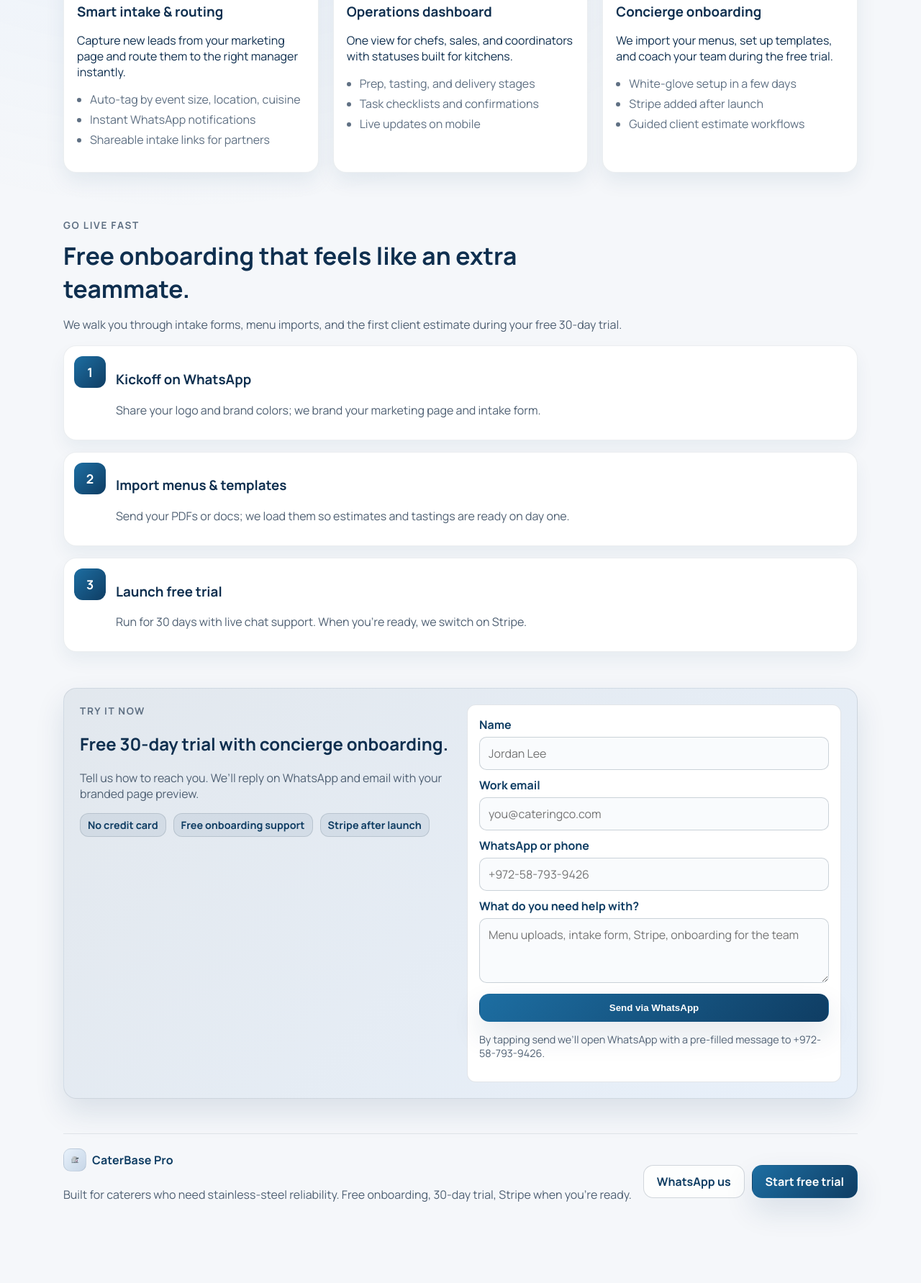
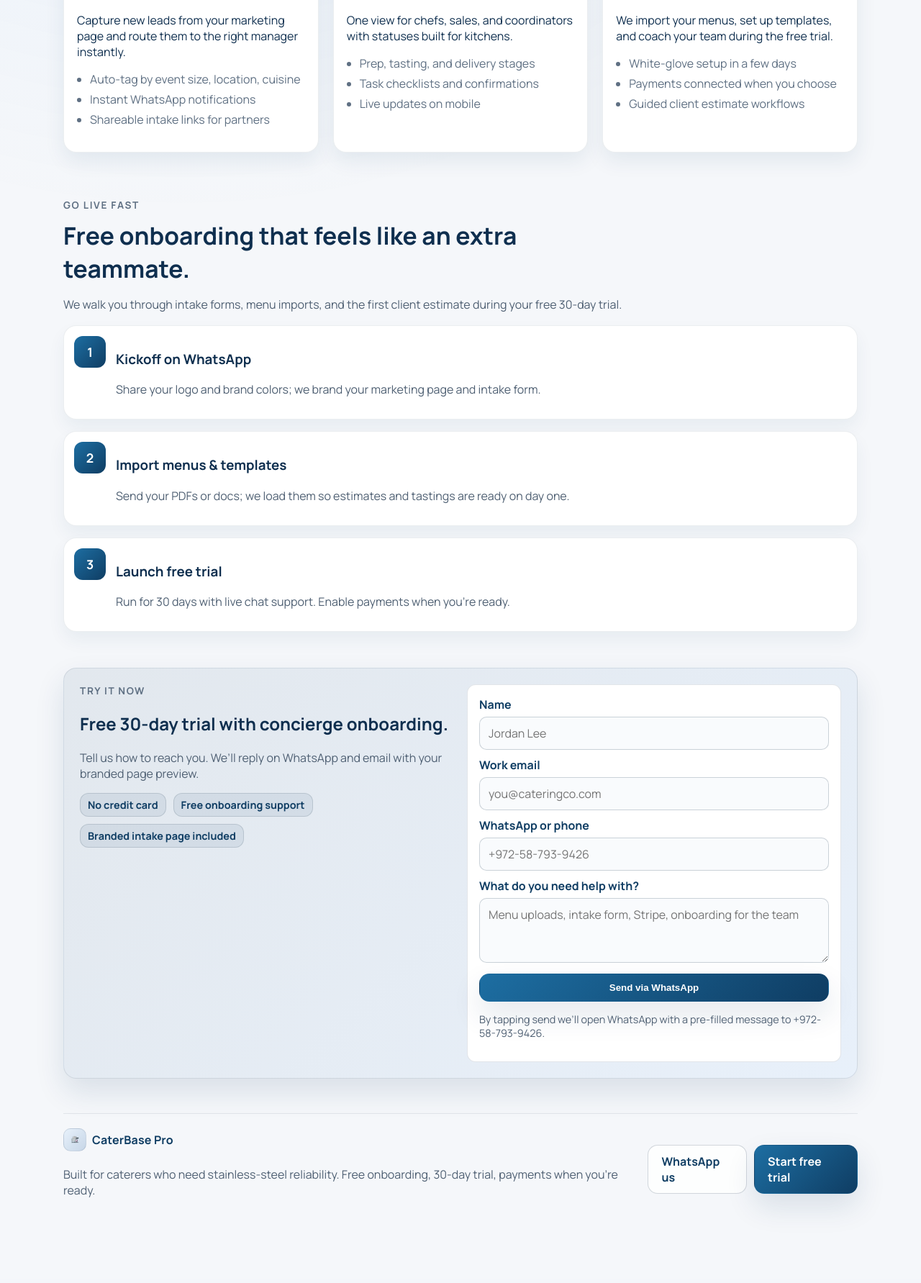
Before and after one commit to joeapter/CaterBasePro, a Django app: page / in a window 1280 px wide. Shown: the part 1463-3246 px from the top of the page at 72% size. After the commit the page ends 3143 px from the top, so only its background shows below. Run offline with Django 4.2, Linux system fonts and the light colour scheme.

Commit message:
Remove Stripe-ready messaging from marketing page

```diff
--- a/templates/marketing/landing.html
+++ b/templates/marketing/landing.html
@@ -34,8 +34,8 @@
           <p class="eyebrow">Kitchen-grade CRM for caterers</p>
           <h1>Close deals faster, automate intakes, and keep your crew in sync.</h1>
           <p class="lede">
-            CaterBase Pro blends stainless-steel reliability with concierge onboarding. Launch with a free 30-day trial,
-            chat with us on WhatsApp anytime, and go live with a stripe-ready flow when you are.
+            CaterBase Pro blends stainless-steel reliability with concierge onboarding. Launch with a free 30-day trial
+            and chat with us on WhatsApp anytime.
           </p>
           <div class="hero-actions">
             <a class="btn primary" href="#cta">Start free 30-day trial</a>
@@ -43,8 +43,8 @@
           </div>
           <div class="trust-pills">
             <span>Free onboarding support</span>
-            <span>Stripe-ready after launch</span>
-            <span>Live WhatsApp concierge</span>
+            <span>Branded intake page included</span>
+            <span>No credit card required</span>
           </div>
         </div>
         <div class="hero-visual">
@@ -93,15 +93,15 @@
           <div class="confidence-grid">
             <div>
               <p class="confidence-number">24/7</p>
-              <p class="muted">WhatsApp concierge and onboarding support</p>
+              <p class="muted">Onboarding team on standby</p>
             </div>
             <div>
               <p class="confidence-number">30 days</p>
               <p class="muted">Full-featured trial, no credit card required</p>
             </div>
             <div>
-              <p class="confidence-number">Stripe-ready</p>
-              <p class="muted">We enable payments after your marketing page is live</p>
+              <p class="confidence-number">2-3 days</p>
+              <p class="muted">We ship your branded intake page fast</p>
             </div>
           </div>
         </div>
@@ -140,7 +140,7 @@
             <p>We import your menus, set up templates, and coach your team during the free trial.</p>
             <ul>
               <li>White-glove setup in a few days</li>
-              <li>Stripe added after launch</li>
+              <li>Payments connected when you choose</li>
               <li>Guided client estimate workflows</li>
             </ul>
           </article>
@@ -172,7 +172,7 @@
             <span class="step-marker">3</span>
             <div>
               <h3>Launch free trial</h3>
-              <p class="muted">Run for 30 days with live chat support. When you’re ready, we switch on Stripe.</p>
+              <p class="muted">Run for 30 days with live chat support. Enable payments when you’re ready.</p>
             </div>
           </div>
         </div>
@@ -187,7 +187,7 @@
             <div class="pill-row">
               <span class="pill soft">No credit card</span>
               <span class="pill soft">Free onboarding support</span>
-              <span class="pill soft">Stripe after launch</span>
+              <span class="pill soft">Branded intake page included</span>
             </div>
           </div>
           <form class="cta-form" id="cta-form">
@@ -220,7 +220,7 @@
           <img src="{% static 'marketing/logo.png' %}" alt="CaterBase Pro logo" class="brand-mark small">
           <span class="brand-wordmark">CaterBase Pro</span>
         </div>
-        <p class="muted">Built for caterers who need stainless-steel reliability. Free onboarding, 30-day trial, Stripe when you’re ready.</p>
+        <p class="muted">Built for caterers who need stainless-steel reliability. Free onboarding, 30-day trial, payments when you’re ready.</p>
       </div>
       <div class="footer-actions">
         <a class="btn ghost" href="https://wa.me/972587939426?text=Hi%20CaterBase%20team%2C%20let%27s%20start%20my%20trial.">WhatsApp us</a>
```
